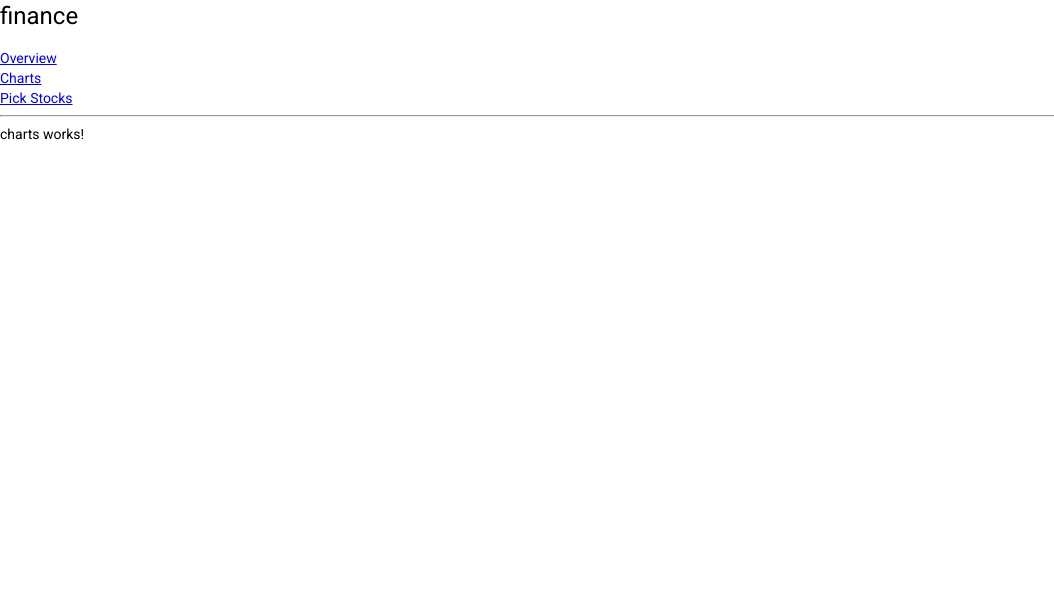
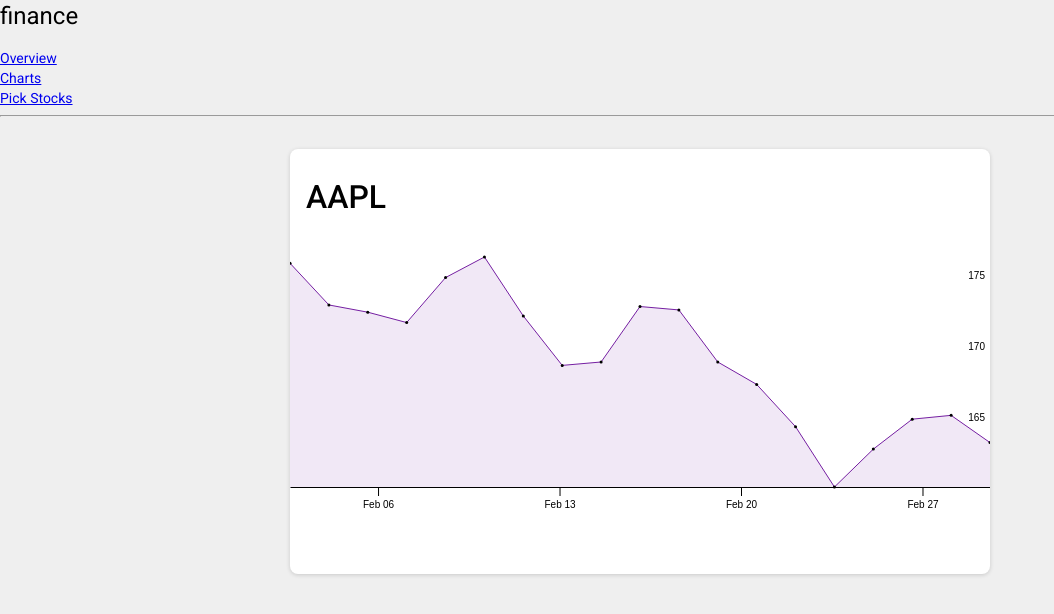
Before and after one commit to OliverPerssonB/web-finance, an Angular app in the folder finance/: page /charts in a window 1280 px wide. Shown: the top 614 px of the page, without its empty margins (0-1054 px from the left). Built offline with nearby package versions, Linux system fonts and the light colour scheme.

Commit message:
add chart

```diff
--- a/finance/package.json
+++ b/finance/package.json
@@ -20,6 +20,7 @@
     "@angular/platform-browser": "~13.2.0",
     "@angular/platform-browser-dynamic": "~13.2.0",
     "@angular/router": "~13.2.0",
+    "d3": "^7.3.0",
     "rxjs": "~7.5.0",
     "tslib": "^2.3.0",
     "zone.js": "~0.11.4"
@@ -28,6 +29,7 @@
     "@angular-devkit/build-angular": "~13.2.3",
     "@angular/cli": "~13.2.3",
     "@angular/compiler-cli": "~13.2.0",
+    "@types/d3": "^7.1.0",
     "@types/jasmine": "~3.10.0",
     "@types/node": "^12.11.1",
     "jasmine-core": "~4.0.0",
--- a/finance/src/app/charts/charts.component.css
+++ b/finance/src/app/charts/charts.component.css
@@ -0,0 +1,25 @@
+#chart {
+  margin: 0;
+}
+
+.chart-container {
+  width: 700px;
+  margin: 2rem auto;
+  display: flex;
+  flex-direction: column;
+
+  padding: 2rem 0rem;
+  /* justify-content: center; */
+  /* align-items: center; */
+  background-color: #ffffff;
+  border-radius: 0.5rem;
+  box-shadow: rgba(0, 0, 0, 0.16) 0px 1px 4px;
+}
+
+.chart-title {
+  margin-bottom: 1.5rem;
+  margin-left: 1rem;
+  font-size: 2rem;
+  font-weight: 500;
+  /* color: #751fa2; */
+}
--- a/finance/src/app/charts/charts.component.html
+++ b/finance/src/app/charts/charts.component.html
@@ -1 +1,4 @@
-<p>charts works!</p>
+<div class="chart-container">
+  <h1 class="chart-title">{{ symbol }}</h1>
+  <figure id="chart"></figure>
+</div>
--- a/finance/src/app/charts/charts.component.ts
+++ b/finance/src/app/charts/charts.component.ts
@@ -1,6 +1,8 @@
 import { Component, OnInit } from '@angular/core';
 import { YahooHttpService } from '../yahoo-http.service';
 import { stockDataApple } from '../localData';
+import * as d3 from 'd3'
+import { axisBottom, svg } from 'd3'
 
 @Component({
     selector: 'app-charts',
@@ -10,6 +12,11 @@ import { stockDataApple } from '../localData';
 export class ChartsComponent implements OnInit {
     private subscription: any;
     private data: any;
+    private svg: any;
+    private margin: any = { top: 20, right: 0, bottom: 50, left: 0 };
+    private width: number = 700 - this.margin.left - this.margin.right;
+    private height: number = 300 - this.margin.top - this.margin.bottom;
+    public symbol: string;
 
     constructor(private server: YahooHttpService) { }
 
@@ -19,6 +26,106 @@ export class ChartsComponent implements OnInit {
         console.log("-------------");
         console.log(this.data);
         console.log("-------------");
+
+
+        this.symbol = Object.keys(this.data)[0]
+        let formattedData = this.formatData(this.data.AAPL)
+        this.createSvg()
+        this.drawLineChart(formattedData)
+    }
+
+    private formatData(data: any) {
+        let formattedData = []
+        let dateFormat = d3.timeParse('%s')
+        for (let i = 0; i < data.timestamp.length; i++) {
+            let datum = { x: dateFormat(data.timestamp[i]), y: data.close[i] }
+            formattedData.push(datum)
+        }
+        return formattedData
+    }
+
+    private createSvg(): void {
+        this.svg = d3.select('figure#chart')
+            .append('svg')
+            .attr('width', this.width + this.margin.left + this.margin.right)
+            .attr('height', this.height + this.margin.top + this.margin.bottom)
+            .append('g')
+            .attr('transform', `translate(${this.margin.left}, ${this.margin.top})`)
+    }
+
+    private drawLineChart(data: any[]): void {
+        let n = data.length
+
+        // Scales
+        let xTimeScale = d3.scaleTime()
+            .domain(d3.extent(data, d => d.x.getTime()))
+            .range([0, this.width])
+        // .nice()
+        let xScale = d3.scaleLinear()
+            .domain([0, n - 1])
+            .range([0, this.width])
+        let yScale = d3.scaleLinear()
+            .domain(d3.extent(data, d => d.y))
+            .range([this.height, 0])
+
+        // Define axes, line, and area under curve
+        let xAxis = d3.axisBottom(xTimeScale)
+            .tickSizeInner(9)
+            .tickSizeOuter(0)
+            .tickPadding(5)
+            .ticks(d3.timeWeek)
+            .tickFormat(d3.timeFormat('%b %d'))
+
+        let yAxis = d3.axisLeft(yScale)
+            .ticks(4)
+            .tickSizeInner(0)
+            .tickSizeOuter(0)
+            .tickPadding(5)
+
+        // @ts-ignore
+        let line = d3.line().x((d, i) => xScale(i)).y(d => yScale(d.y))
+
+        // @ts-ignore
+        let area = d3.area().x((d, i) => xScale(i)).y0(this.height).y1(d => yScale(d.y))
+
+        // Add line, area under curve, and markers to svg
+        this.svg.append('path')
+            .attr('class', 'area')
+            .attr('d', area(data))
+            .attr('fill', '#751fa2')
+            .attr('opacity', 0.1)
+
+        this.svg.append('path')
+            .attr('class', 'line')
+            .attr('d', line(data))
+            .attr('fill', 'none')
+            .attr('stroke', '#751fa2')
+
+        this.svg.selectAll('.marker')
+            .data(data)
+            .enter()
+            .append('circle')
+            .attr('cx', (d, i) => xScale(i))
+            .attr('cy', d => yScale(d.y))
+            .attr('r', 1.5)
+
+        // Add axes to svg
+        this.svg.append('g')
+            .attr('class', 'x axis')
+            .attr('transform', `translate(0, ${this.height})`)
+            .call(xAxis)
+
+        let ax = this.svg.append('g')
+            .attr('class', 'y axis')
+            .attr('transform', `translate(${this.width}, 0)`)
+            .call(yAxis)
+        // Remove y axis, keep tick labels
+        ax.selectAll('path')
+            .style('stroke', 'none')
+
+        // Tick label font size
+        this.svg.selectAll('text')
+            .attr('font-size', '10px')
     }
 
     fetchData() {
--- a/finance/src/styles.css
+++ b/finance/src/styles.css
@@ -1,4 +1,11 @@
 /* You can add global styles to this file, and also import other style files */
 
-html, body { height: 100%; }
-body { margin: 0; font-family: Roboto, "Helvetica Neue", sans-serif; }
+html,
+body {
+  height: 100%;
+}
+body {
+  margin: 0;
+  font-family: Roboto, "Helvetica Neue", sans-serif;
+  background-color: #efefef;
+}
--- a/finance/tsconfig.json
+++ b/finance/tsconfig.json
@@ -5,7 +5,7 @@
     "baseUrl": "./",
     "outDir": "./dist/out-tsc",
     "forceConsistentCasingInFileNames": true,
-    "strict": true,
+    // "strict": true,
     "noImplicitOverride": true,
     "noPropertyAccessFromIndexSignature": true,
     "noImplicitReturns": true,
```
Also changed, not shown: 1 other file (tests, documents, lock files or other folders). Lines whose indentation alone changed are shown as unchanged.
